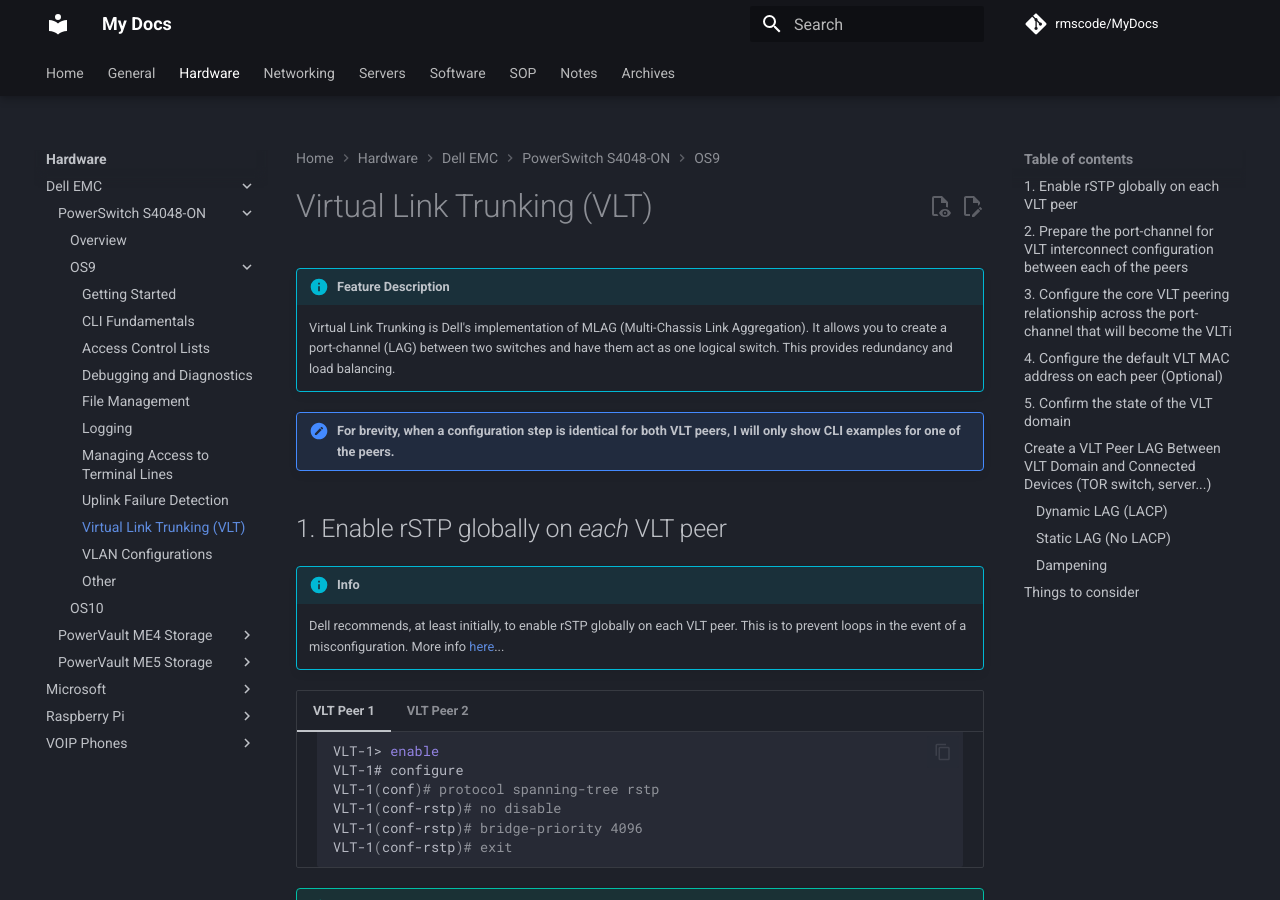
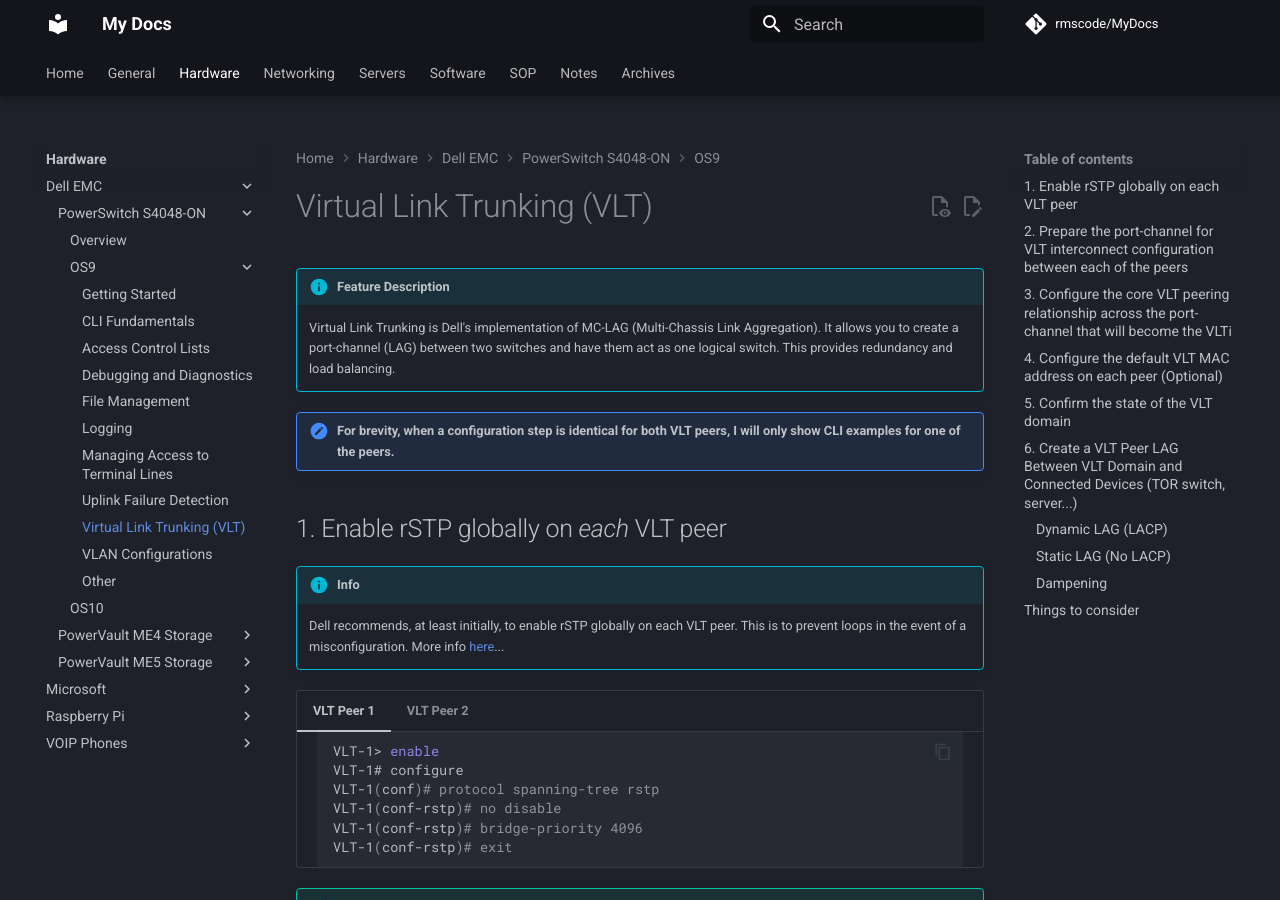
Before and after one commit to rmscode/binary-garden, an MkDocs documentation site: the page built from docs/hardware/dell-emc/S4048-ON/os9-vlt.md, in a window 1280 px wide and 900 px high. Built offline with MkDocs 1.6.1 and Material for MkDocs 9.7.7, drawn with Linux system fonts in a browser that asks for light colours; comment, search, counter and statistics services are not loaded; some of the changed text lies outside the part shown.

Commit message:
Docs: Revise OS9 VLT

````diff
--- a/docs/hardware/dell-emc/S4048-ON/os9-vlt.md
+++ b/docs/hardware/dell-emc/S4048-ON/os9-vlt.md
@@ -2,7 +2,7 @@
 
 !!! info "Feature Description"
 
-    Virtual Link Trunking is Dell's implementation of MLAG (Multi-Chassis Link Aggregation). It allows you to create a port-channel (LAG) between two switches and have them act as one logical switch. This provides redundancy and load balancing.
+    Virtual Link Trunking is Dell's implementation of MC-LAG (Multi-Chassis Link Aggregation). It allows you to create a port-channel (LAG) between two switches and have them act as one logical switch. This provides redundancy and load balancing.
 
 !!! note "For brevity, when a configuration step is identical for both VLT peers, I will only show CLI examples for one of the peers."
 
@@ -191,7 +191,7 @@
 
     If there are no mismatches between the switches, the output will be blank.
 
-## Create a VLT Peer LAG Between VLT Domain and Connected Devices (TOR switch, server...)
+## 6. Create a VLT Peer LAG Between VLT Domain and Connected Devices (TOR switch, server...)
 
 To configure both VLT peers to agree on making two separate port-channels (LAG) a single Virtual Link Trunk (MLAG) toward an attached device, each peer must be configured with the same port-channel ID.
 
@@ -243,7 +243,7 @@
 VLT-1# configure
 VLT-1(conf)# default interface TenGigabitEthernet 1/25
 VLT-1(conf)# interface TenGigabitEthernet 1/25
-VLT-1(conf-if-te-1/25)# switchport
+VLT-1(conf-if-po-101)# description "Member of VLT Peer LAG for NODE04"
 VLT-1(conf-if-te-1/25)# no shutdown
 VLT-1(conf-if-te-1/25)# exit
 ```
````
Also changed, not shown: other parts of docs/hardware/dell-emc/S4048-ON/os9-vlt.md (+4 -4 lines).
